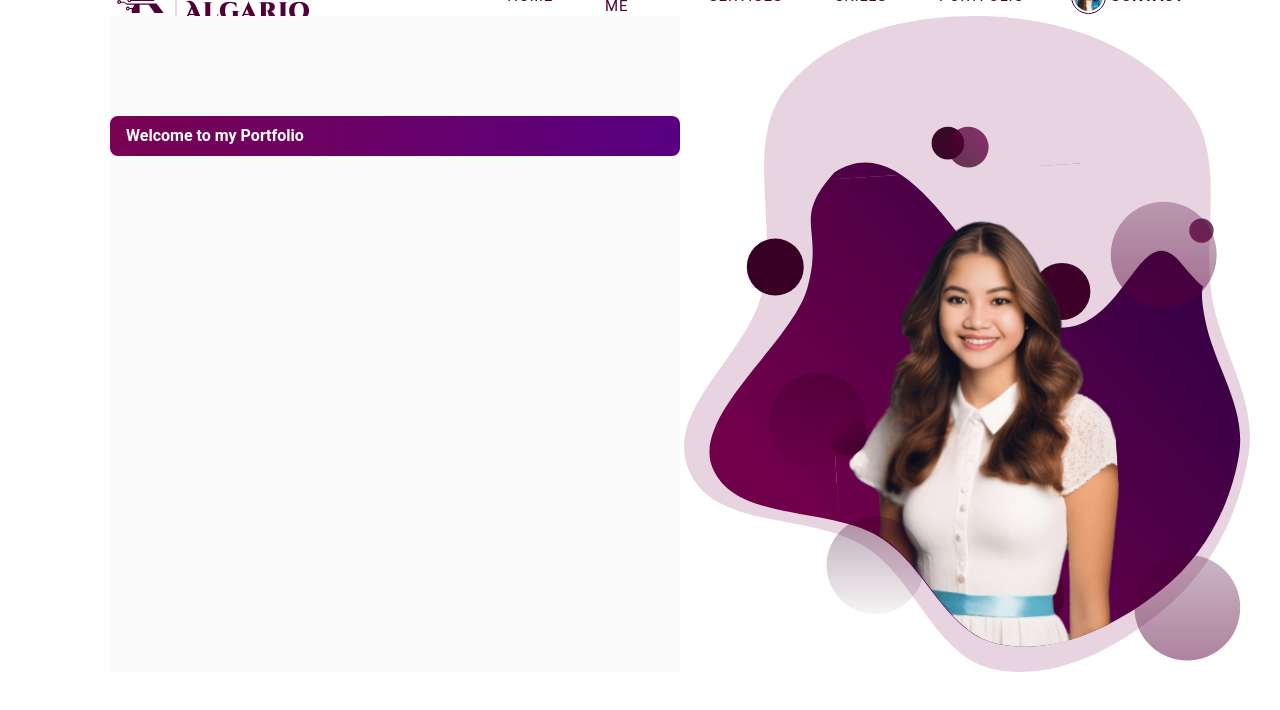
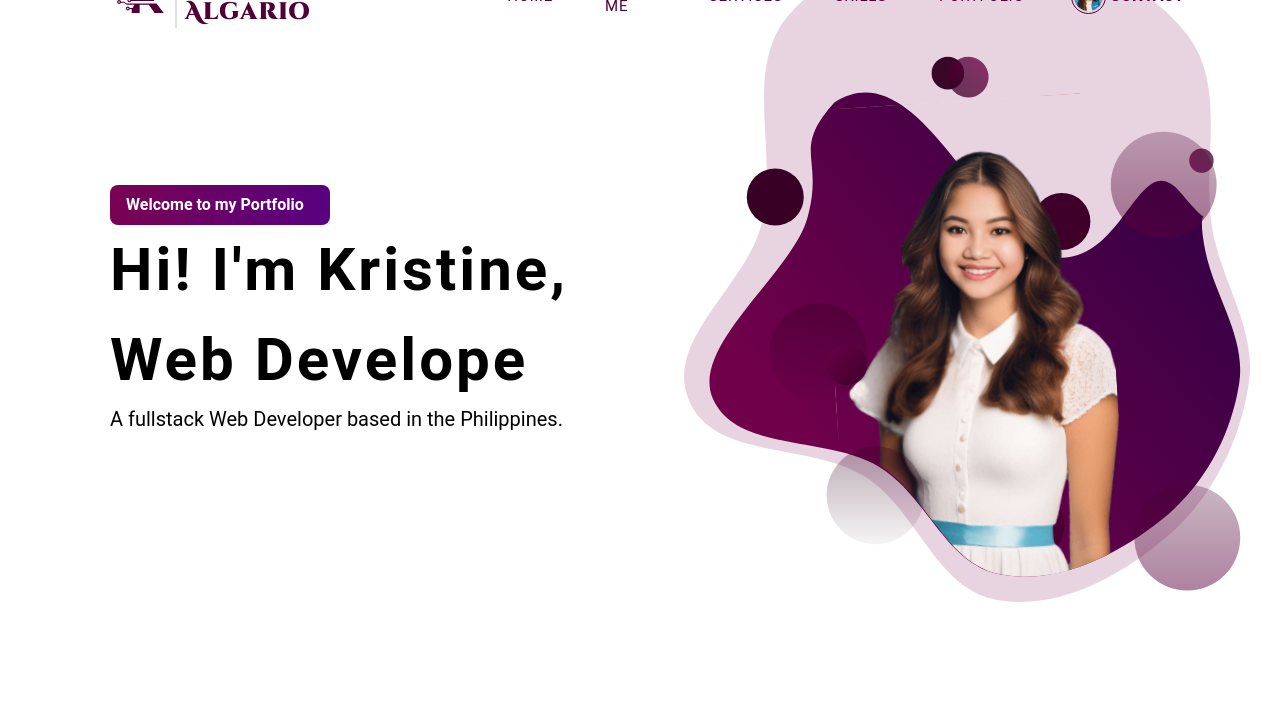
Before and after one commit to KrisTechHub/kris-algario, a React (Vite) app: page /Home in a window 1280 px wide. Shown: the top 710 px of the page. Built offline with nearby package versions, Linux system fonts and the light colour scheme.

Commit message:
fixed banner

```diff
--- a/package.json
+++ b/package.json
@@ -16,7 +16,8 @@
     "react": "^18.2.0",
     "react-dom": "^18.2.0",
     "react-on-screen": "^2.1.1",
-    "react-router-dom": "^6.18.0"
+    "react-router-dom": "^6.18.0",
+    "react-transition-group": "^4.4.5"
   },
   "devDependencies": {
     "@types/react": "^18.2.15",
--- a/src/Components/Home/Home.jsx
+++ b/src/Components/Home/Home.jsx
@@ -4,31 +4,22 @@
 // import { Property1LinkedinDefault } from "../../icons/Property1LinkedinDefault";
 // import { Property1UpworkDefaut } from "../../icons/Property1UpworkDefaut";
 import { Button } from "../Button";
+import Intro from "./Intro";
 import './Home.css'
-
-//functionalities
-import { useState, useEffect } from "react";
 import { ChevronDownIcon } from "@heroicons/react/24/solid";
-import TrackVisibility from 'react-on-screen';
 
 export default function Home() {
-    const [loopNum, setLoopNum] = useState(0);
-    const [isDeleting, setIsDeleting] = useState(false);
-
-
     return (
         <div className="container mx-auto">
             <div className="flex-row">
                 <div className="flex flex-col sm:flex-row">
-                    <div className="flex-1 items-start justify-center gap-[20px] relative self-stretch lg:pt-[100px] md:pt-[100px] bg-gray-50">
-                        <div className="relative bg-gradient-to-r from-mypink-600 to-mypurple-400 hover:from-mypink-500 hover:to-mypurple-200 text-white font-semibold py-2 px-4 rounded-lg">
-                            Welcome to my Portfolio
-                        </div>
+                    <div className="flex-1 flex items-center gap-[20px]">
+                        <Intro />
                     </div>
 
 
-                    <div className="flex-1 items-center justify-content">
-                        <img className="w-80%" src="./src/assets/home-portrait.svg" alt="home portrait" />
+                    <div className="flex-1 items-center justify-content mt-[-70px]">
+                        <img src="./src/assets/home-portrait.svg" alt="home portrait" />
                     </div>
                 </div>
             </div>
--- /dev/null
+++ b/src/Components/Home/Intro.jsx
@@ -0,0 +1,66 @@
+//functionalities
+import { useState, useEffect } from "react";
+import TrackVisibility from 'react-on-screen';
+
+export default function Intro() {
+    const [loopNum, setLoopNum] = useState(0);
+    const [isDeleting, setIsDeleting] = useState(false);
+    const [text, setText] = useState('');
+    const [delta, setDelta] = useState(300 - Math.random() * 100);
+    const [index, setIndex] = useState(1);
+    const toRotate = ["Web Developer", "Web Designer", "UI/UX Designer"];
+    const period = 2000;
+
+    useEffect(() => {
+        let ticker = setInterval(() => {
+            tick();
+        }, delta);
+
+        return () => { clearInterval(ticker) };
+    }, [text])
+
+    const tick = () => {
+        let i = loopNum % toRotate.length;
+        let fullText = toRotate[i];
+        let updatedText = isDeleting ? fullText.substring(0, text.length - 1) : fullText.substring(0, text.length + 1);
+
+        setText(updatedText);
+
+        if (isDeleting) {
+            setDelta(prevDelta => prevDelta / 2);
+        }
+
+        if (!isDeleting && updatedText === fullText) {
+            setIsDeleting(true);
+            setIndex(prevIndex => prevIndex - 1);
+            setDelta(period);
+        } else if (isDeleting && updatedText === '') {
+            setIsDeleting(false);
+            setLoopNum(loopNum + 1);
+            setIndex(1)
+            setDelta(500);
+        } else {
+            setIndex(prevIndex => prevIndex + 1);
+        }
+    }
+
+
+    return (
+        <TrackVisibility>
+            {({ isVisible }) =>
+                <div className={isVisible ? "animate__animated aimate__fadeIn" : ""}>
+                    <div className="relative bg-gradient-to-r from-mypink-600 to-mypurple-400 hover:from-mypink-500 hover:to-mypurple-200 text-white font-semibold py-2 px-4 rounded-lg w-[220px]">
+                        Welcome to my Portfolio
+                    </div>
+                    <h1 className="block text-[60px] font-bold tracking-wider">{`Hi! I'm Kristine,`} <br />
+                        <span className="txt-rotate" data-period="1000" data-rotate='[ "Web Developer", "Web Designer", "UI/UX Designer" ]'>
+                            <span className="border-r border-white border-solid">{text}</span>
+                        </span>
+                    </h1>
+                    <div className="self-stretch text-stone-300 text-xl font-normal font-['Varela Round']">A fullstack Web Developer based in the Philippines.</div>
+                </div>
+
+            }
+        </TrackVisibility>
+    );
+}
```
Also changed, not shown: 1 other file (tests, documents, lock files or other folders).
